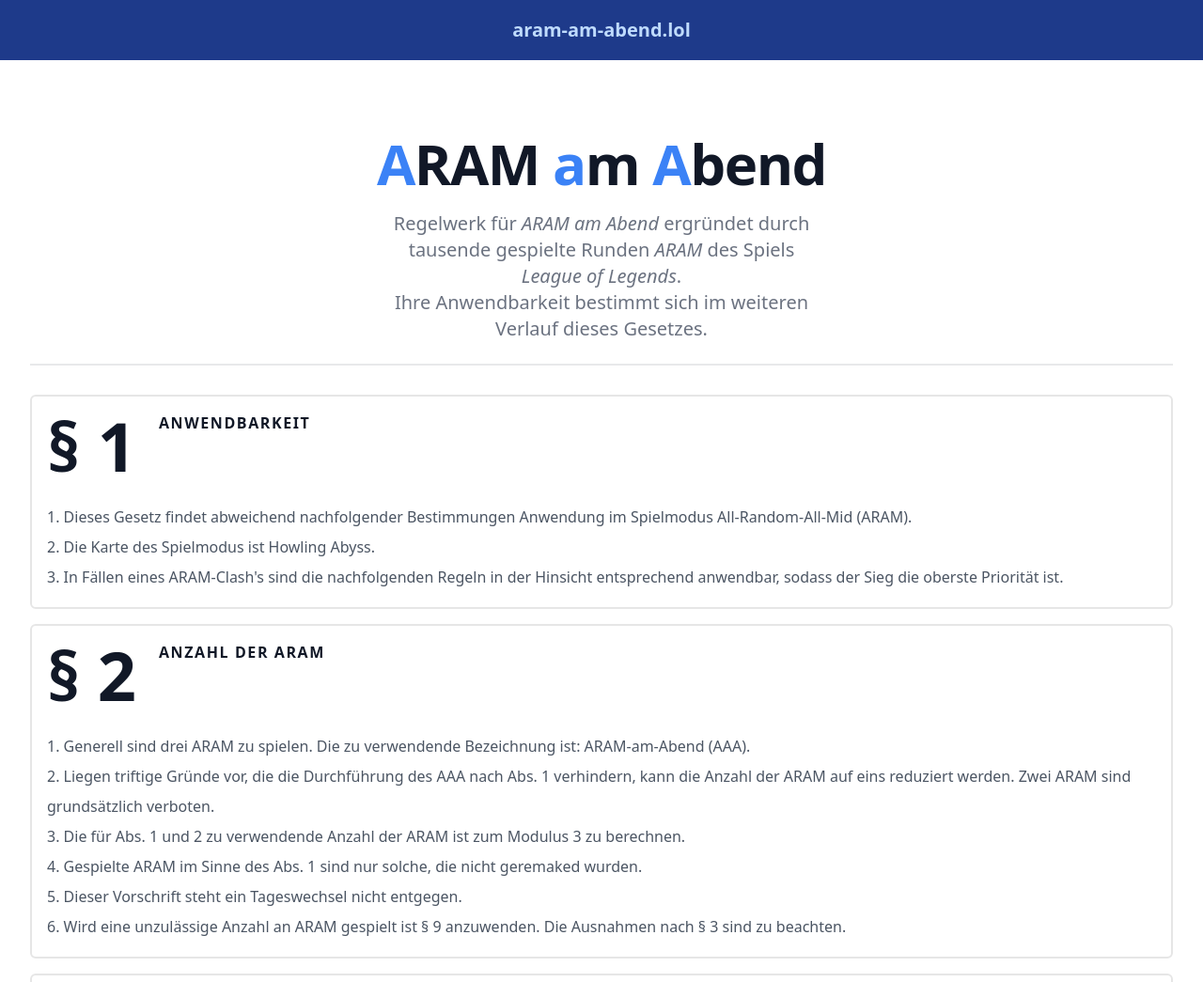
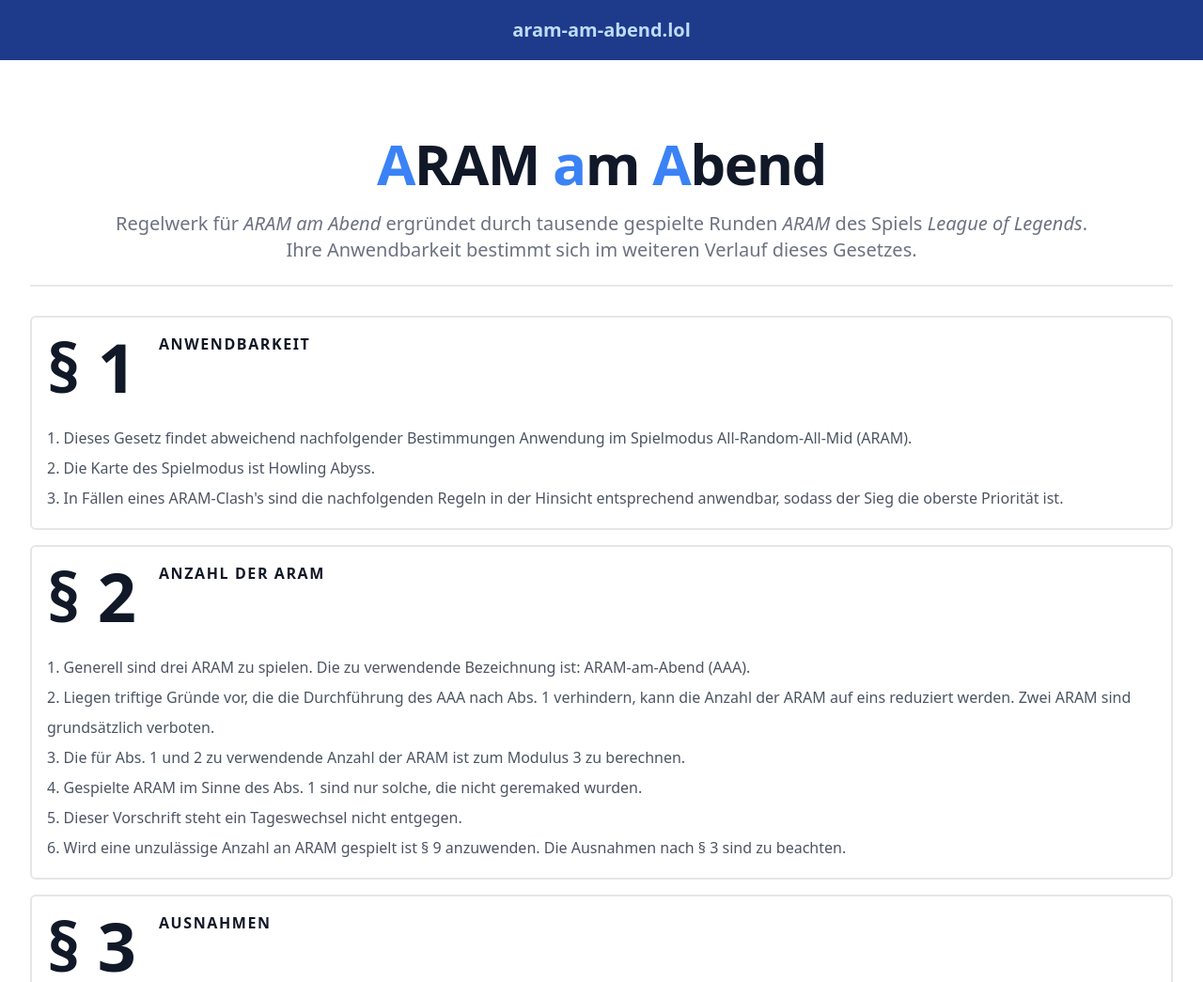
Before and after one commit to kodehat/aram-am-abend.de, a website built with Parcel: page src/index.html in a window 1280 px wide. Shown: the top 1045 px of the page at 94% size. Built offline with nearby package versions, Linux system fonts and the light colour scheme.

Commit message:
Update dependencies

```diff
--- a/src/index.html
+++ b/src/index.html
@@ -30,7 +30,7 @@
         <span class="text-blue-500">a</span>m
         <span class="text-blue-500">A</span>bend
       </h1>
-      <p class="mt-3 text-base text-gray-500 sm:mt-5 max-w-none sm:text-lg sm:max-w-lg sm:mx-auto md:max-w-md md:mt-5 md:text-xl mx-auto">
+      <p class="mt-3 text-base text-gray-500 sm:mt-5 max-w-none sm:text-lg sm:mx-auto md:mt-5 md:text-xl mx-auto">
         Regelwerk für <span class="italic">ARAM am Abend</span> ergründet durch tausende gespielte Runden <a href="https://support-leagueoflegends.riotgames.com/hc/en-us/articles/201752854-Howling-Abyss-ARAM-FAQ" class="italic">ARAM</a> des Spiels <a href="https://www.leagueoflegends.com/" class="italic">League of Legends</a>.<br>
         Ihre Anwendbarkeit bestimmt sich im weiteren Verlauf dieses Gesetzes.
       </p>
```
Also changed, not shown: package.json (+7 -7 lines), 1 other file.
